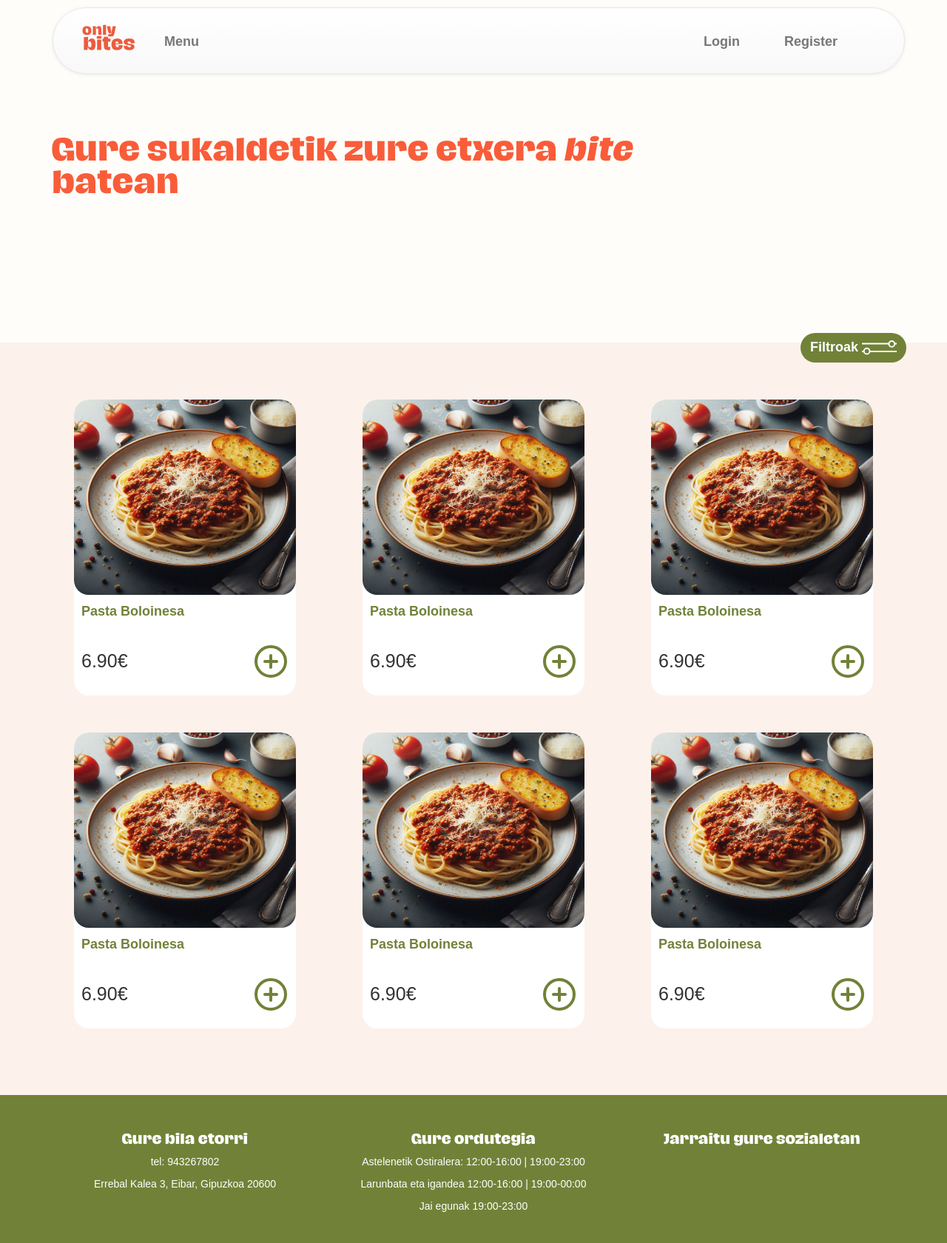
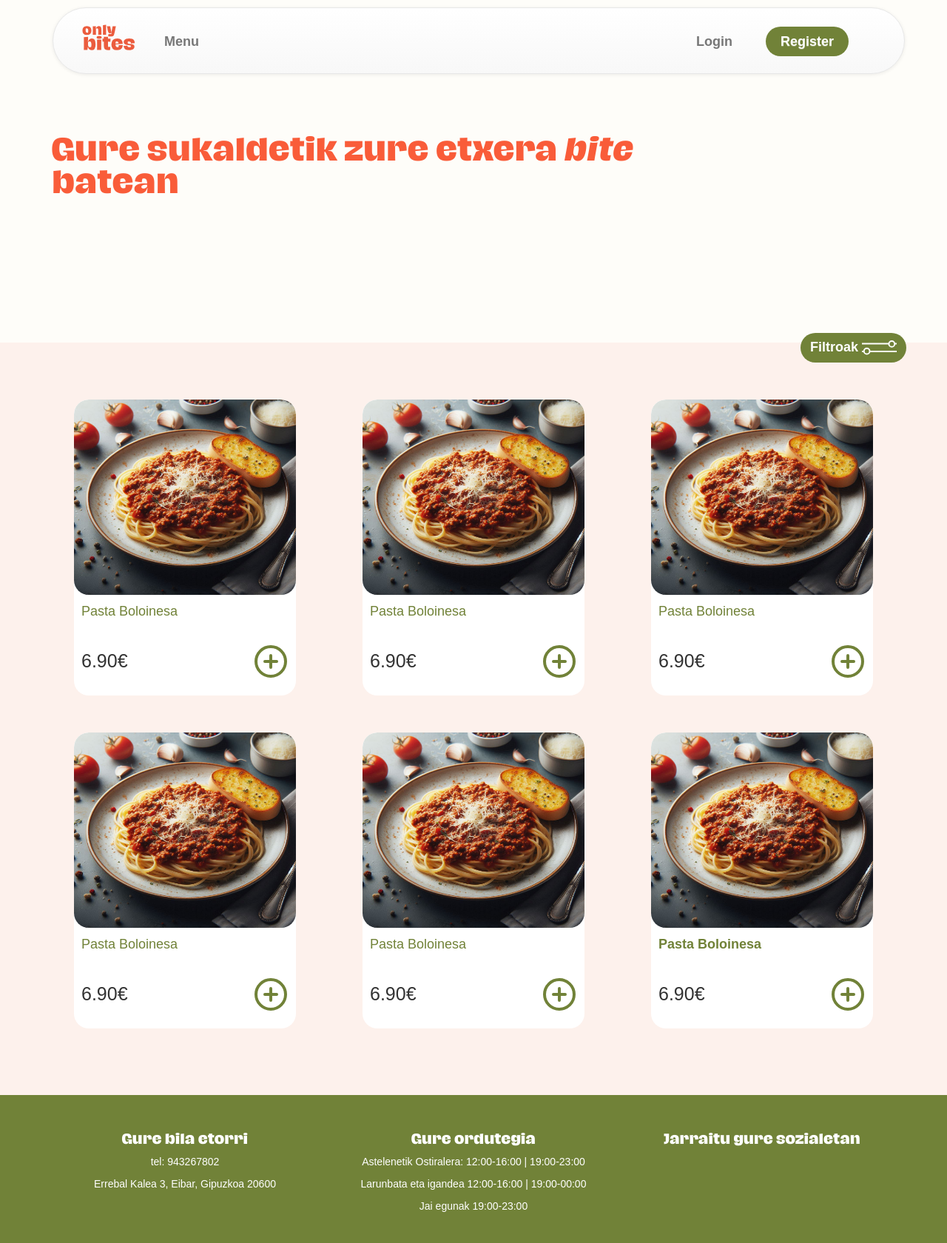
Before and after one commit to garciagorkauni/DeliveryAppNAG, a Django app: page /products/ in a window 1280 px wide. Shown: the whole page at 74% size. Run offline with Django 5.2, Linux system fonts and the light colour scheme; data that the repository does not hold is empty; some libraries are stand-ins or nearby versions; some web fonts are replaced.

Commit message:
fix(#39):fix nav register button color

```diff
--- a/onlybites/onlybites/onlybites_web/templates/onlybites_web/base.html
+++ b/onlybites/onlybites/onlybites_web/templates/onlybites_web/base.html
@@ -41,7 +41,7 @@
                         <li><a href="{% url 'logout' %}">Logout</a></li>
                     {% else %}
                         <li><a href="#" onclick="showLogin()">Login</a></li>
-                        <li><a href="{% url 'register' %}">Register</a></li>
+                        <li><a  class="btn btn-register" href="{% url 'register' %}">Register</a></li>
                     {% endif %}
                 </ul>
             </div>
--- a/onlybites/onlybites/onlybites_web/templates/onlybites_web/menu.html
+++ b/onlybites/onlybites/onlybites_web/templates/onlybites_web/menu.html
@@ -39,7 +39,7 @@
                              <img class="product-img" src="{% static 'img/boloñesa.png' %}" alt="pasta de spaguetis a la boloñesa">
                          </div>
                           <!--nombre del producto-->
-                        <div class="product-name f-w-bold f-zie-18 padd-10">
+                        <div class="product-name  f-zie-18 padd-10">
                             <p>Pasta Boloinesa</p>
                         </div>
                     </a>
@@ -68,7 +68,7 @@
                              <img class="product-img" src="{% static 'img/boloñesa.png' %}" alt="pasta de spaguetis a la boloñesa">
                          </div>
                           <!--nombre del producto-->
-                        <div class="product-name f-w-bold f-zie-18 padd-10">
+                        <div class="product-name  f-zie-18 padd-10">
                             <p>Pasta Boloinesa</p>
                         </div>
                     </a>
@@ -97,7 +97,7 @@
                              <img class="product-img" src="{% static 'img/boloñesa.png' %}" alt="pasta de spaguetis a la boloñesa">
                          </div>
                           <!--nombre del producto-->
-                        <div class="product-name f-w-bold f-zie-18 padd-10">
+                        <div class="product-name  f-zie-18 padd-10">
                             <p>Pasta Boloinesa</p>
                         </div>
                     </a>
@@ -126,7 +126,7 @@
                              <img class="product-img" src="{% static 'img/boloñesa.png' %}" alt="pasta de spaguetis a la boloñesa">
                          </div>
                           <!--nombre del producto-->
-                        <div class="product-name f-w-bold f-zie-18 padd-10">
+                        <div class="product-name  f-zie-18 padd-10">
                             <p>Pasta Boloinesa</p>
                         </div>
                     </a>
@@ -155,7 +155,7 @@
                              <img class="product-img" src="{% static 'img/boloñesa.png' %}" alt="pasta de spaguetis a la boloñesa">
                          </div>
                           <!--nombre del producto-->
-                        <div class="product-name f-w-bold f-zie-18 padd-10">
+                        <div class="product-name  f-zie-18 padd-10">
                             <p>Pasta Boloinesa</p>
                         </div>
                     </a>
--- a/onlybites/onlybites/static/css/home-style.css
+++ b/onlybites/onlybites/static/css/home-style.css
@@ -85,3 +85,10 @@ h2{
     font-size: 20px;
 }
 /* etiketa margen*/
+
+.navbar-default .navbar-nav .btn-register:hover {
+    color: white;
+    background-color: #718238; /* Color del botón de Register */
+    border: none;
+
+}
--- a/onlybites/onlybites/static/css/style.css
+++ b/onlybites/onlybites/static/css/style.css
@@ -103,6 +103,7 @@ body {
 .navbar-default .navbar-nav .btn-register:hover {
     color: white;
     background-color: #718238; /* Color del botón de Register */
+    border: none;
 
 }
 footer{
```
